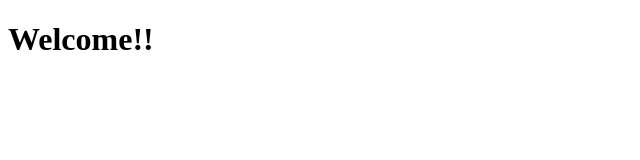
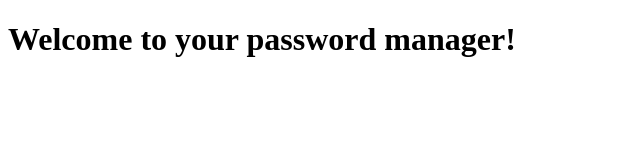
Before and after one commit to koolbw/password_database, a website: page public/index.html in a window 1280 px wide. Shown: the whole page, without its empty margins (0-640 px from the left). Drawn offline with Linux system fonts and the light colour scheme.

Commit message:
added files

```diff
--- a/public/index.html
+++ b/public/index.html
@@ -35,6 +35,6 @@
 
 </head>
 <body>
-   <h1>Welcome!!</h1>
+   <h1>Welcome to your password manager!</h1>
 </body>
 </html>
```
Also changed, not shown: package.json (added, +15 -0 lines), 1 other file.
